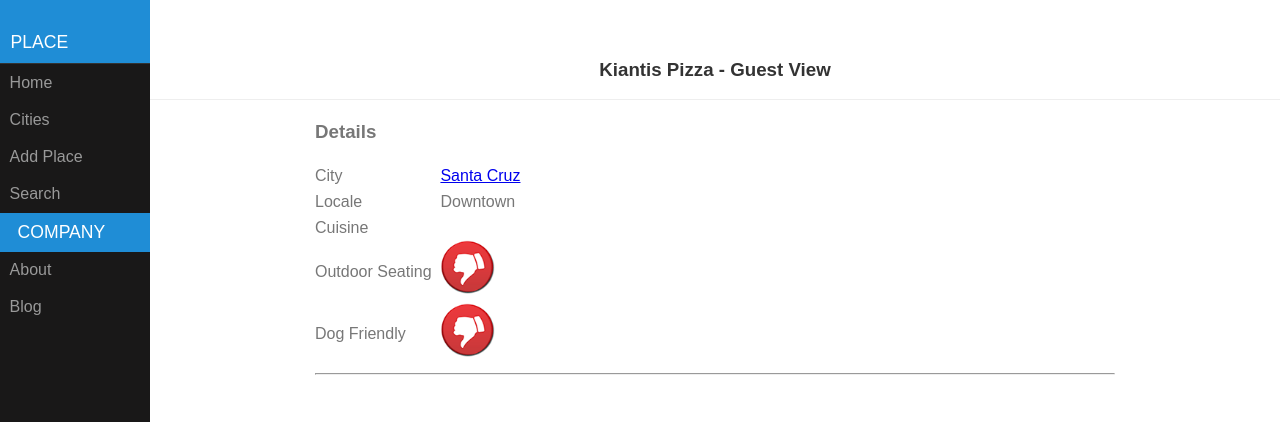
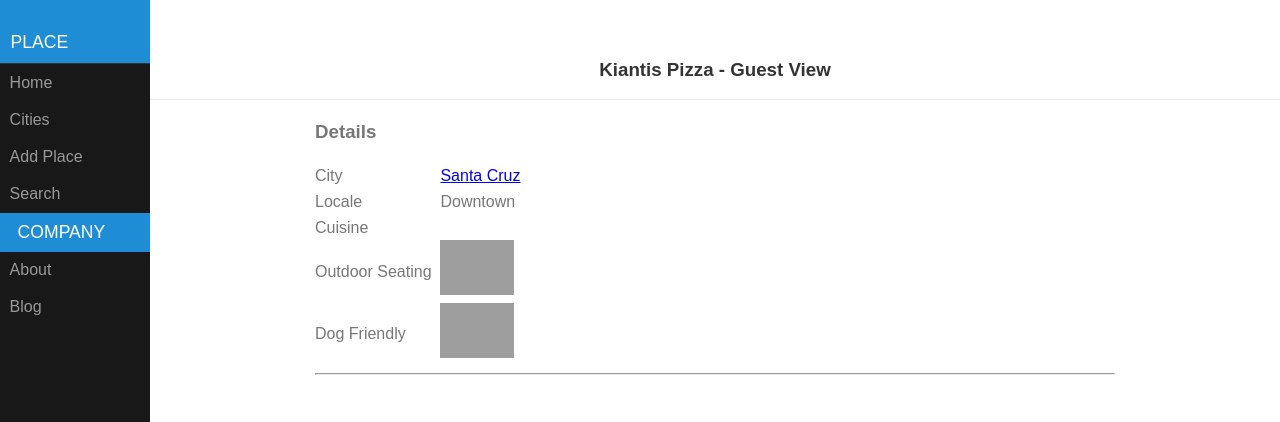
Before and after one commit to danecollins/tp, a Django app: page /places/view/1/ in a window 1280 px wide. Shown: the top 422 px of the page. Run offline with Django 3.2, Linux system fonts and the light colour scheme; data comes from the database, SQL or seed files in the repository; grey boxes are pictures that could not be loaded.

Commit message:
Change from thumbs up/down to happy/sad faces in place_details

```diff
--- a/places/templates/places/place_detail.html
+++ b/places/templates/places/place_detail.html
@@ -13,10 +13,10 @@
     		<tr><td class='place-field'>City</td>           <td><a href="/places/city/{{ p.city }}">{{ p.city }}</a></td></tr>
     		<tr><td class='place-field'>Locale</td>         <td>{{ p.locale }}</td></tr>
             <tr><td class='place-field'>Cuisine</td>        <td>{{ p.cuisine }}</td></tr>
-    		<tr><td class='place-field'>Outdoor Seating&nbsp;&nbsp;</td><td>{% if p.outdoor %}<img src="/static/up.gif" alt="thumbs up" height="55"/>
-                                                                            {% else %}<img src="/static/down.gif" alt="thumbs down" height="55"/>{% endif %}</td></tr>
-    		<tr><td class='place-field'>Dog Friendly</td>   <td>{% if p.dog_friendly %}<img src="/static/up.gif" alt="thumbs up" height="55"/>
-                                                                            {% else %}<img src="/static/down.gif" alt="thumbs down" height="55"/>{% endif %}</td></tr>
+    		<tr><td class='place-field'>Outdoor Seating&nbsp;&nbsp;</td><td>{% if p.outdoor %}<img src="/static/happy.gif" alt="thumbs up" height="55"/>
+                                                                            {% else %}<img src="/static/sad.gif" alt="thumbs down" height="55"/>{% endif %}</td></tr>
+    		<tr><td class='place-field'>Dog Friendly</td>   <td>{% if p.dog_friendly %}<img src="/static/hapy.gif" alt="thumbs up" height="55"/>
+                                                                            {% else %}<img src="/static/sad.gif" alt="thumbs down" height="55"/>{% endif %}</td></tr>
             {% if p.user == user %}
             <tr><td class='place-field'>Rating</td>         <td>{% if p.rating == -1 %}<img src="/static/dislike.gif" alt="distdke" height="55"/>
                 {% else %}<img = src="/static/star_{{ p.rating }}.gif" alt="rated {{ p.rating }} stars" height="55"/>
```
Also changed, not shown: static/happy.png (added), static/sad.png (added).
